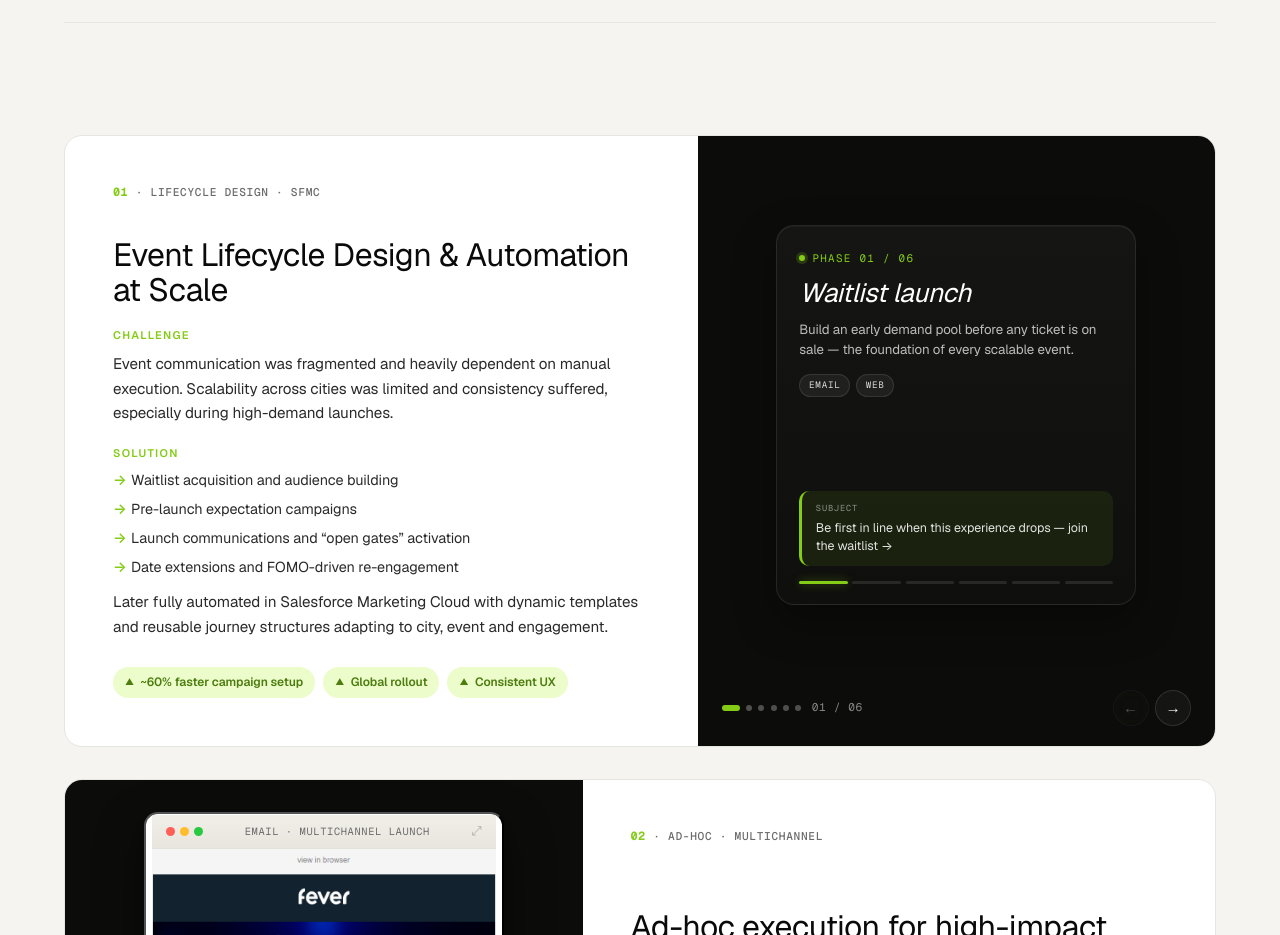
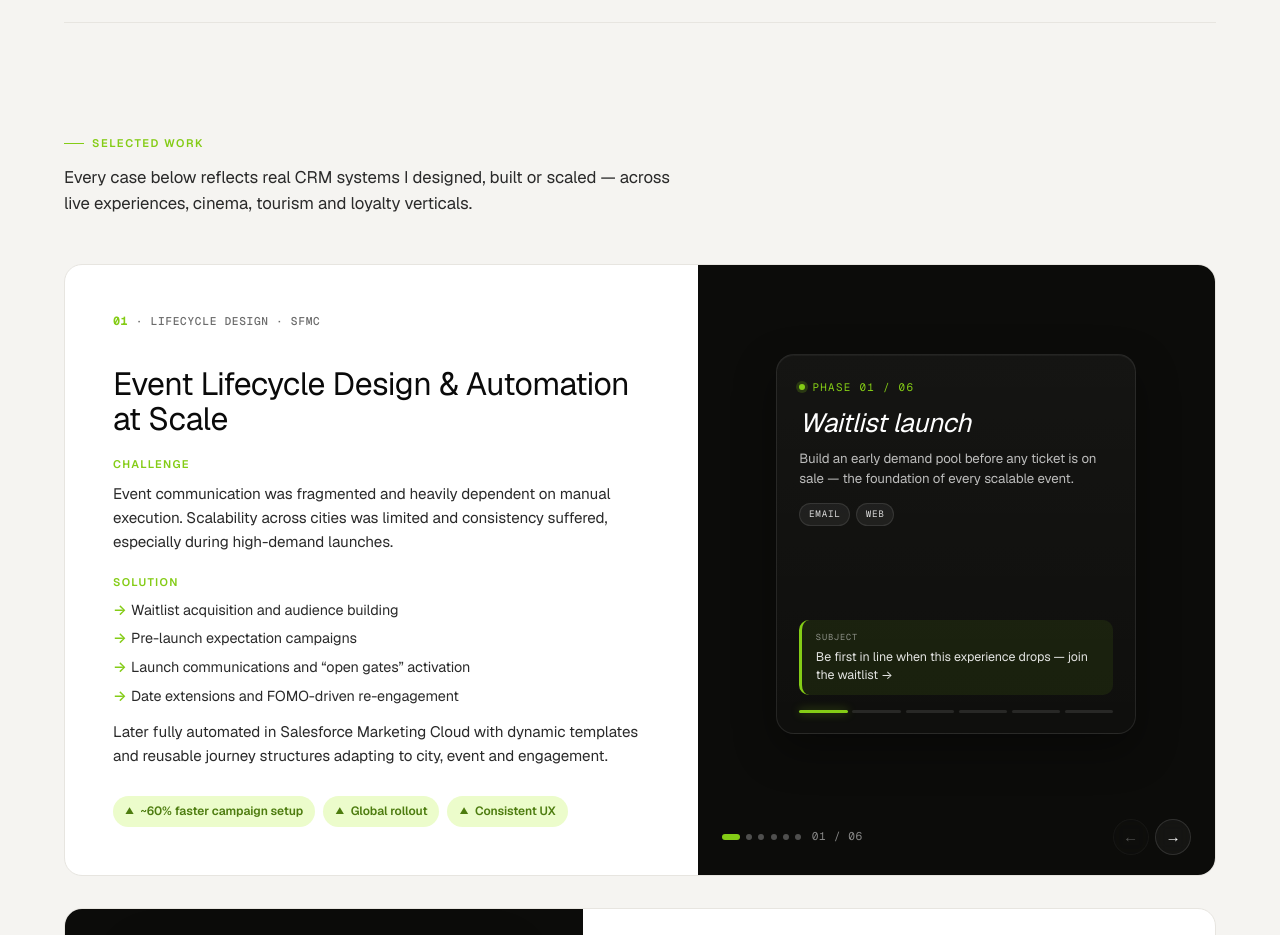
Before and after one commit to Mariocc14/portfolio-mario, a React (Vite) app: page / in a window 1280 px wide. Shown: the part 2340-3275 px from the top of the page. Built offline with nearby package versions, Linux system fonts and the light colour scheme.

Commit message:
Restore Selected Work eyebrow + lede, drop only the headline

```diff
--- a/src/App.tsx
+++ b/src/App.tsx
@@ -1319,7 +1319,15 @@
         </section>
 
         {/* ============ CASE STUDIES ============ */}
-        <section id="work" className={styles.section} aria-label="Case studies">
+        <section id="work" className={styles.section} aria-labelledby="work-heading">
+          <div className={styles.sectionHead}>
+            <span id="work-heading" className={styles.eyebrow}>Selected work</span>
+            <p className={styles.sectionLede}>
+              Every case below reflects real CRM systems I designed, built or scaled — across
+              live experiences, cinema, tourism and loyalty verticals.
+            </p>
+          </div>
+
           <div className={styles.cases}>
             {/* CASE 1 */}
             <article className={styles.caseCard}>
```
